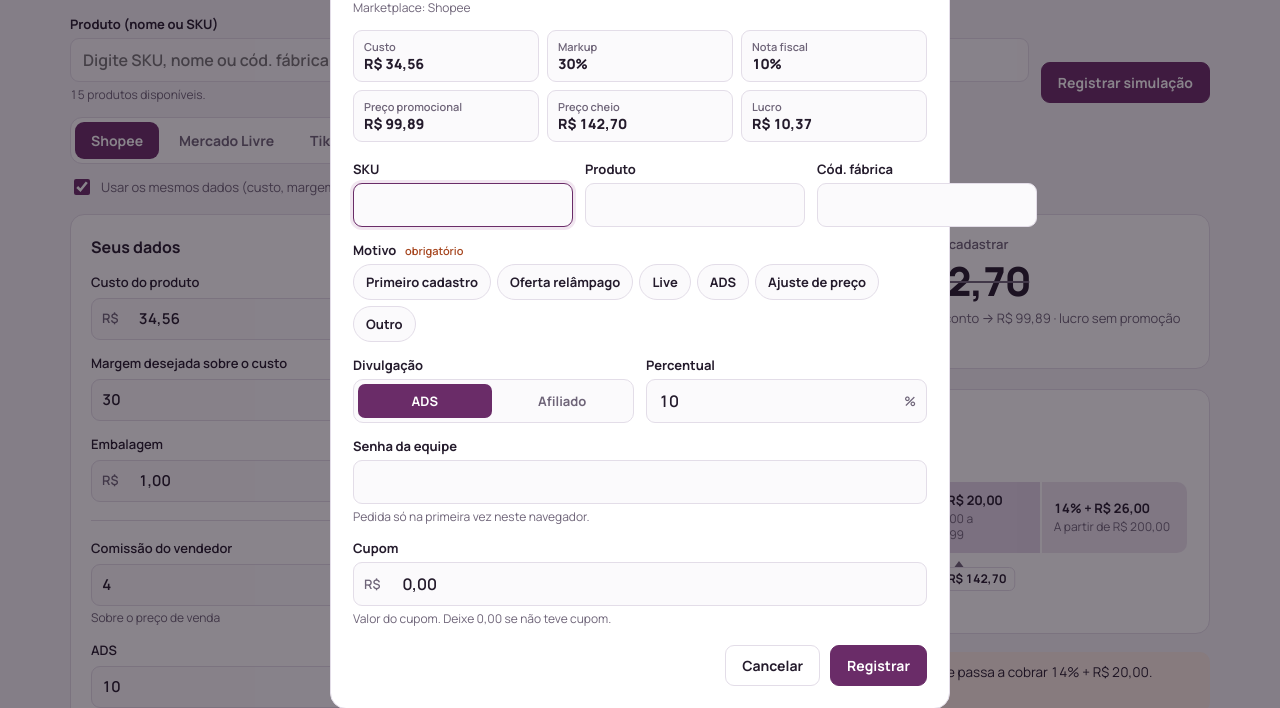
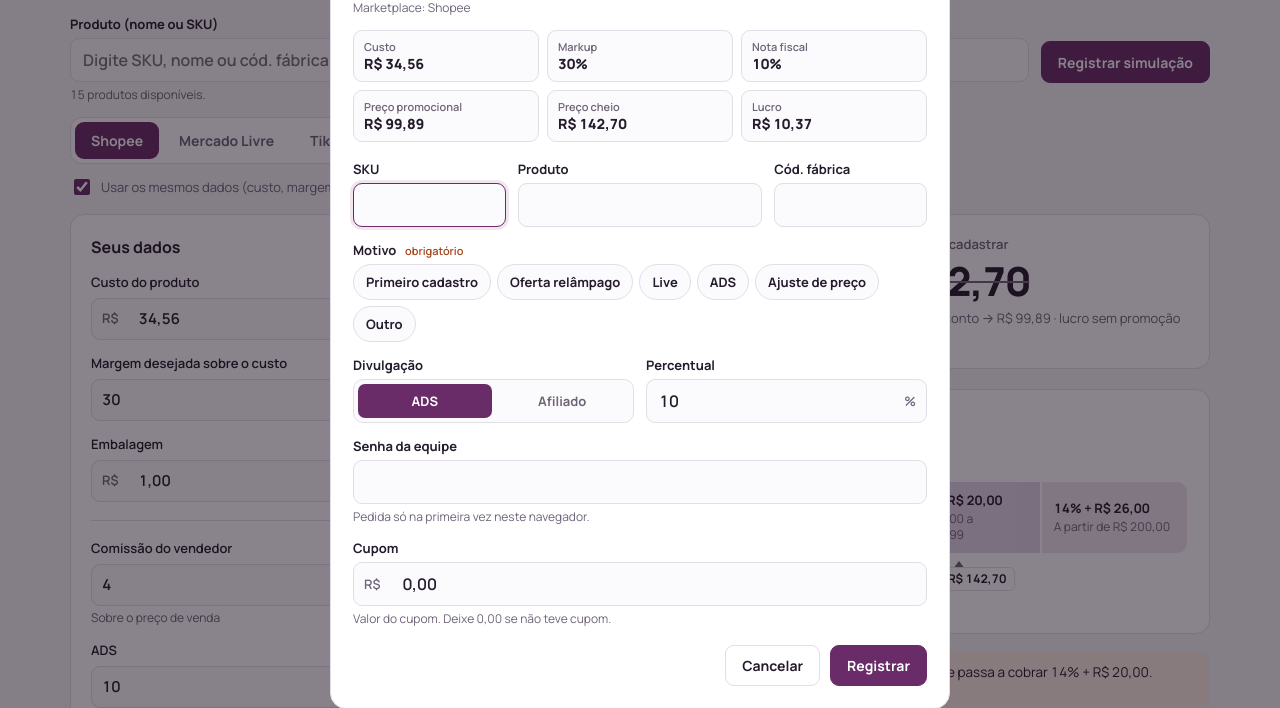
Before and after one commit to PlumpAdm/PRECIFICA-O-MERCADO-LIVRE, a plain HTML site: page index.html in a window 1280 px wide. Both pictures are taken after a click on the button "Registrar simulação". Shown: the part 92-800 px from the top of the page. Drawn offline with Linux system fonts and the light colour scheme.

Commit message:
Ajusta alinhamento do botão Registrar e do campo Cód. fábrica
Co-Authored-By: Claude Opus 5.5 <noreply@anthropic.com>
Claude-Session: https://claude.ai/code/session_01N6BPtmNMVK3vNkKctis99j

```diff
--- a/index.html
+++ b/index.html
@@ -90,6 +90,8 @@ tbody tr:last-child td{border-bottom:0}
 .chips{display:flex;flex-wrap:wrap;gap:6px}
 .chips button{padding:8px 12px;font-size:13px;border-radius:999px;background:var(--field);color:var(--ink)}
 .chips button.on{background:var(--plum);border-color:var(--plum);color:var(--panel)}
+.two > *,.three > *{min-width:0}
+.bar > button{height:42px;margin-bottom:20px;flex:0 0 auto;padding-top:0;padding-bottom:0}
 .three{display:grid;grid-template-columns:1fr 1.6fr 1fr;gap:12px}
 @media (max-width:560px){.three{grid-template-columns:1fr}}
 .acts{display:flex;gap:10px;justify-content:flex-end;margin-top:18px;flex-wrap:wrap}
```
